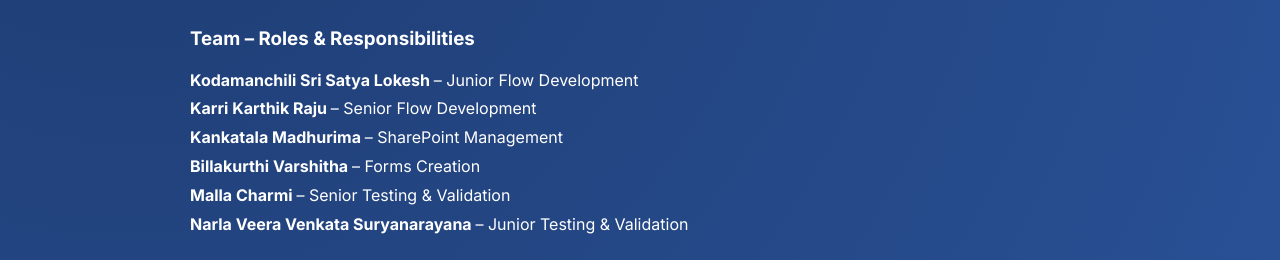
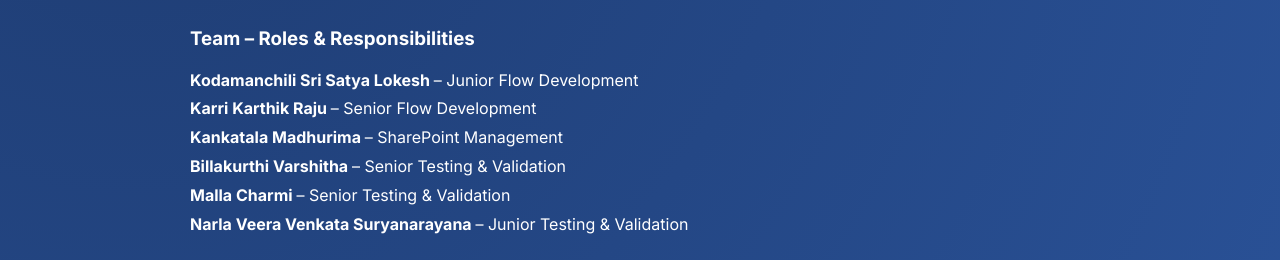
Before and after one commit to lokeshkodamanchili/TimeCapsule, a plain HTML site: page index.html in a window 1280 px wide. Both pictures are taken after a click on the item "About". Shown: the part 432-692 px from the top of the page. Drawn offline with Linux system fonts and the light colour scheme.

```diff
--- a/index.html
+++ b/index.html
@@ -219,7 +219,7 @@ footer{
         <strong> Kodamanchili Sri Satya Lokesh </strong>  – Junior Flow Development<br>
         <strong> Karri Karthik Raju </strong> – Senior Flow Development<br>
         <strong> Kankatala Madhurima </strong> – SharePoint Management<br>
-        <strong> Billakurthi Varshitha </strong> – Forms Creation<br>
+        <strong> Billakurthi Varshitha </strong> – Senior Testing & Validation<br>
         <strong> Malla Charmi </strong> – Senior Testing & Validation<br>
         <strong> Narla Veera Venkata Suryanarayana </strong> – Junior Testing & Validation
         </p>
```
